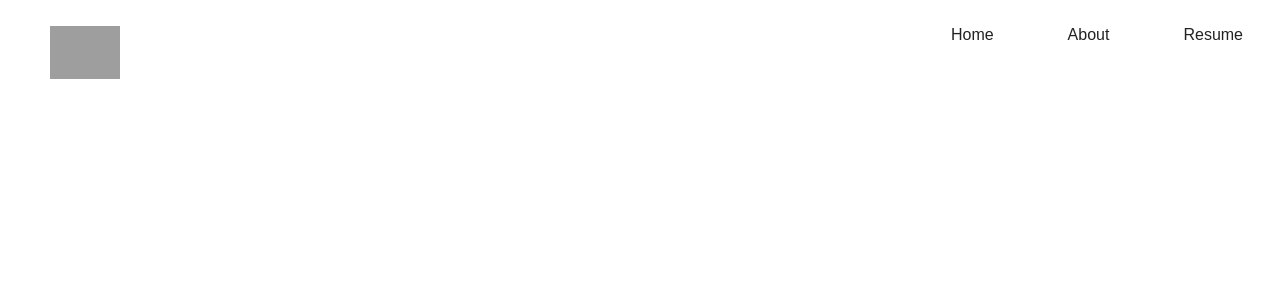
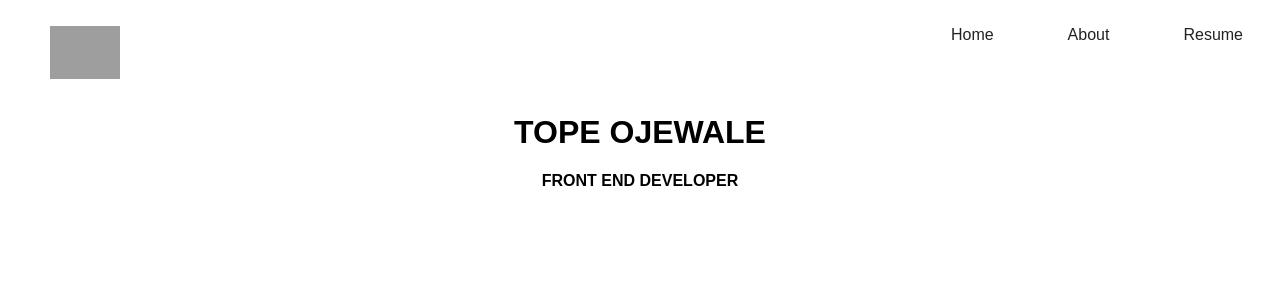
Before and after one commit to ojewaletope/hello-react, a React (Create React App) app: page / in a window 1280 px wide. Shown: the top 300 px of the page. Built offline with nearby package versions, Linux system fonts and the light colour scheme; grey boxes are pictures that could not be loaded.

Commit message:
Added Banner component

```diff
--- a/src/App.js
+++ b/src/App.js
@@ -3,12 +3,14 @@ import './App.css';
 
 //components
 import Header from './components/header/Header'
+import Banner from './components/banner/Banner';
 
 class App extends Component {
   render() {
     return (
       <div className="App">
         <Header/>
+        <Banner/>
       </div>
     );
   }
--- /dev/null
+++ b/src/components/banner/Banner.css
@@ -0,0 +1,8 @@
+.banner {
+  height: 400px;
+  /* background-image: url('../../public/img/banner.jpg') */
+}
+.banner__details {
+  text-align: center;
+  text-transform: uppercase;
+}
--- /dev/null
+++ b/src/components/banner/Banner.jsx
@@ -0,0 +1,16 @@
+import React from "react";
+import './Banner.css'
+
+const Banner = () => {
+  return (
+    <div>
+      <div className="banner">
+        <div className="banner__details">
+          <h1>Tope Ojewale</h1>
+          <h4>Front End Developer</h4>
+        </div>
+      </div>
+    </div>
+  );
+};
+export default Banner;
```
